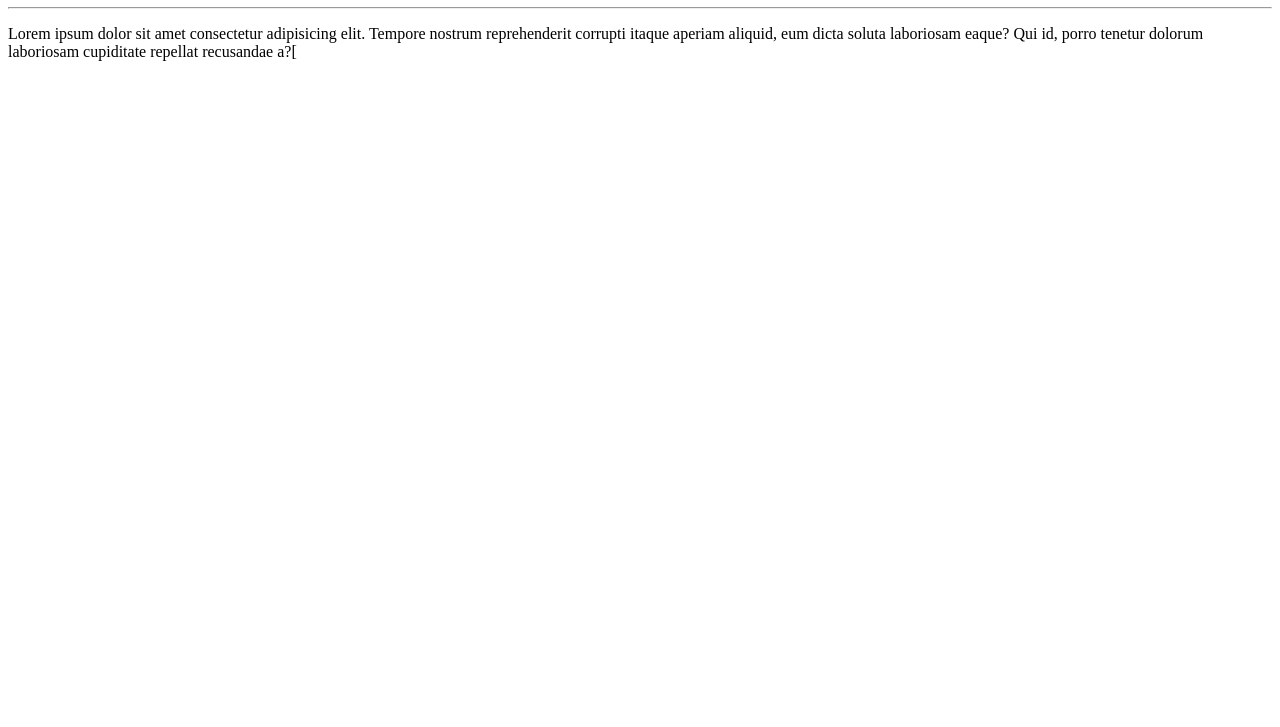
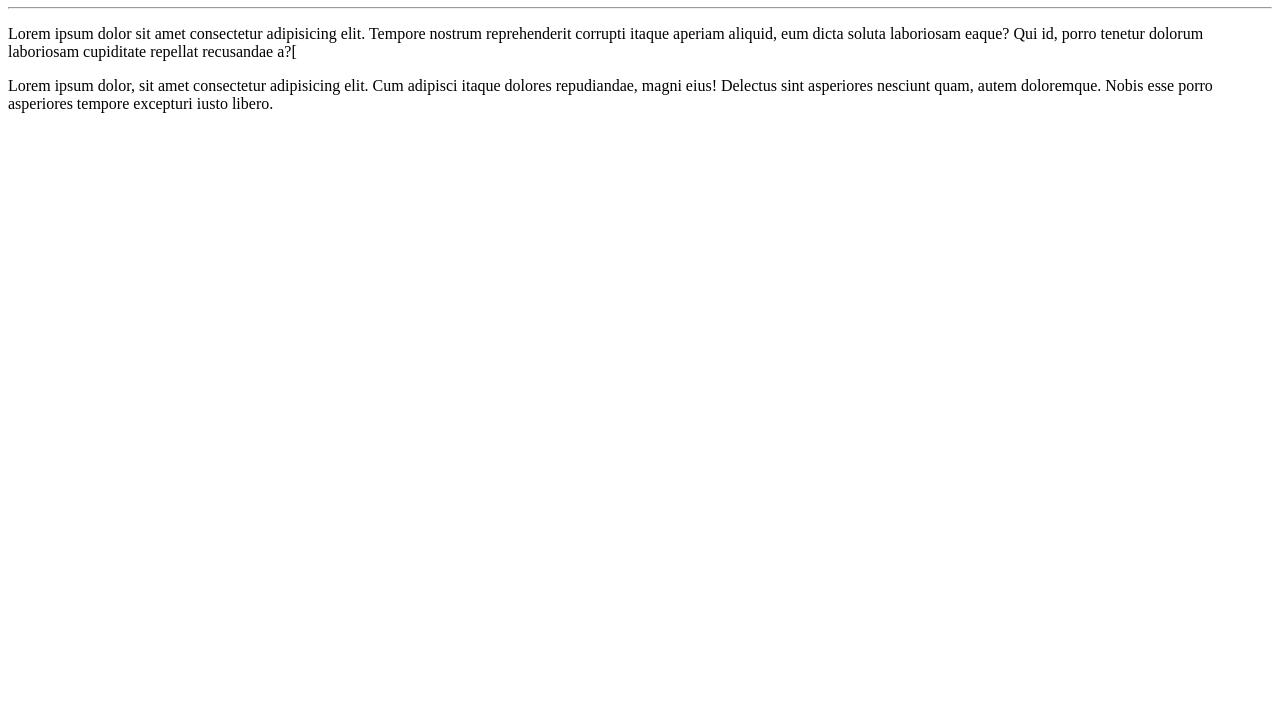
Before and after one commit to MadQues/OlaMundo, a plain HTML site: page site-exemplo/index.html in a window 1280 px wide. Shown: the part 73-800 px from the top of the page. Drawn offline with Linux system fonts and the light colour scheme.

Commit message:
Adicionei um paragrafo

```diff
--- a/site-exemplo/index.html
+++ b/site-exemplo/index.html
@@ -10,5 +10,6 @@
    <h1>olá, MUndo</h1>
    <hr>
    <p>Lorem ipsum dolor sit amet consectetur adipisicing elit. Tempore nostrum reprehenderit corrupti itaque aperiam aliquid, eum dicta soluta laboriosam eaque? Qui id, porro tenetur dolorum laboriosam cupiditate repellat recusandae a?[</p>
+   Lorem ipsum dolor, sit amet consectetur adipisicing elit. Cum adipisci itaque dolores repudiandae, magni eius! Delectus sint asperiores nesciunt quam, autem doloremque. Nobis esse porro asperiores tempore excepturi iusto libero.
 </body>
 </html>
```
